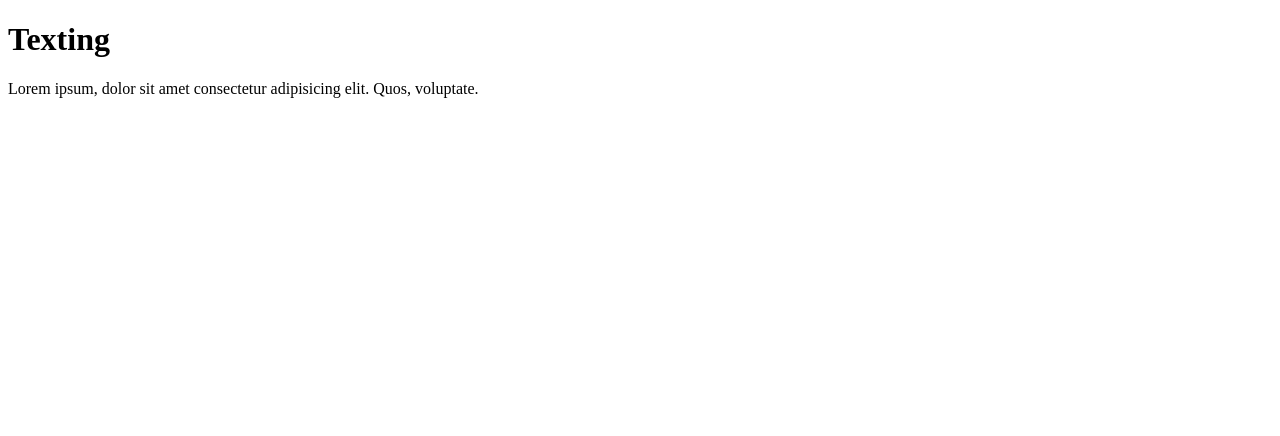
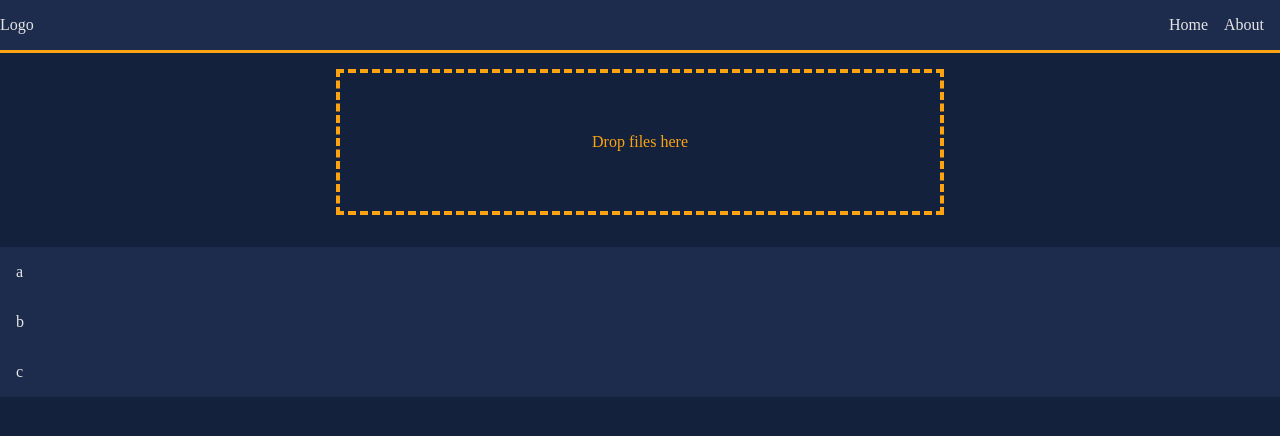
Before and after one commit to lawric1/file-converter, a Django app: page / in a window 1280 px wide. Shown: the top 436 px of the page. Run offline with Django 3.2, Linux system fonts and the light colour scheme.

Commit message:
Write html

```diff
--- a/file_converter/settings.py
+++ b/file_converter/settings.py
@@ -119,6 +119,11 @@ USE_TZ = True
 
 STATIC_URL = '/static/'
 
+STATICFILES_DIRS = [
+    BASE_DIR / "static",
+    '/var/www/static/',
+]
+
 # Default primary key field type
 # https://docs.djangoproject.com/en/3.2/ref/settings/#default-auto-field
 
--- /dev/null
+++ b/static/css/main.css
@@ -0,0 +1,78 @@
+html, body {
+    margin: 0;
+    padding: 0;
+    background-color: #14213D;
+    color: #E5E5E5;
+}
+
+header {
+    display: flex;
+    justify-content: space-between;
+    align-items: center;
+    background-color: #1d2c4d;
+    color: #E5E5E5;
+    border-bottom: 3px solid #FCA311;
+}
+
+.logo {
+    margin: 0;
+}
+
+nav ul {
+    display: flex;
+    justify-content: space-evenly;
+    list-style-type: none;
+
+}
+
+nav ul li {
+    margin-right: 16px;
+}
+
+main {
+    background-color: inherit;
+	width: 600px;
+	margin: 0 auto;
+	padding: 20px;
+}
+
+.upload-file {
+    position: relative;
+    outline: 4px dashed #FCA311;
+}
+
+.upload-file input {
+    position: absolute;
+	margin: 0;
+	padding: 0;
+	width: 100%;
+	height: 100%;
+	outline: none;
+	opacity: 0;
+	cursor: pointer;
+}
+
+.upload-file:hover {
+    background-color: #1d2c4d;
+}
+
+.upload-file p {
+    margin: 0;
+    padding: 60px 0;
+    text-align: center;
+    color: #FCA311;
+}
+
+section {
+    margin: 0;
+    background-color: #1d2c4d;
+    height: 100%;
+}
+section ul {
+    padding: 0;
+    list-style-type: none;
+}
+
+section ul li {
+    padding: 16px;
+}
--- a/templates/homepage.html
+++ b/templates/homepage.html
@@ -1,15 +1,37 @@
+{% load static %}
+
 <!DOCTYPE html>
 <html lang="en">
 <head>
     <meta charset="UTF-8">
     <meta http-equiv="X-UA-Compatible" content="IE=edge">
     <meta name="viewport" content="width=device-width, initial-scale=1.0">
+    <link rel="stylesheet" type="text/css" href="{% static 'css/main.css' %}">
     <title>File converter</title>
 </head>
 <body>
+    <header>
+        <p class="logo">Logo</p>
+        <nav>
+            <ul>
+                <li>Home</li>
+                <li>About</li>
+            </ul>
+        </nav>
+    </header>
     <main>
-        <h1>Texting</h1>
-        <p>Lorem ipsum, dolor sit amet consectetur adipisicing elit. Quos, voluptate.</p>
+        <div class="upload-file">
+            <input type="file" name="" id="">
+            <p>Drop files here</p>
+        </div>
+
     </main>
+    <section>
+        <ul>
+            <li>a</li>
+            <li>b</li>
+            <li>c</li>
+        </ul>
+    </section>
 </body>
 </html>
```
